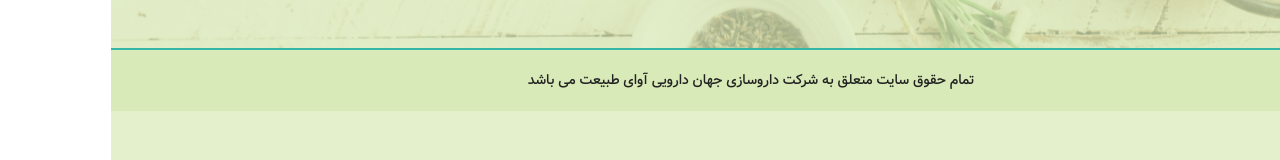
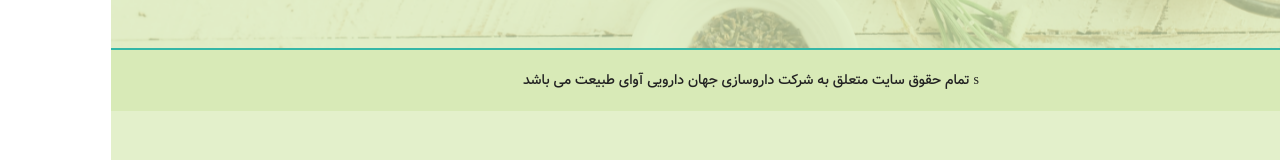
Before and after one commit to MMGhoreishi/Jahan-Daroyi-Avaye-Tabiyat-React, a React (Create React App) app: page / in a window 1280 px wide. Shown: the part 477-637 px from the top of the page. Built offline with nearby package versions, Linux system fonts and the light colour scheme; no server answers.

Commit message:
new footer

```diff
--- a/src/components/layout/MainLayout.jsx
+++ b/src/components/layout/MainLayout.jsx
@@ -110,7 +110,8 @@ const MainLayout = ({ children }) => {
       <footer id="footer">
         <div className="container">
           <div className="copyright">
-            تمام حقوق سایت متعلق به شرکت داروسازی جهان دارویی آوای طبیعت می باشد
+            s تمام حقوق سایت متعلق به شرکت داروسازی جهان دارویی آوای طبیعت می
+            باشد
           </div>
         </div>
       </footer>
```
